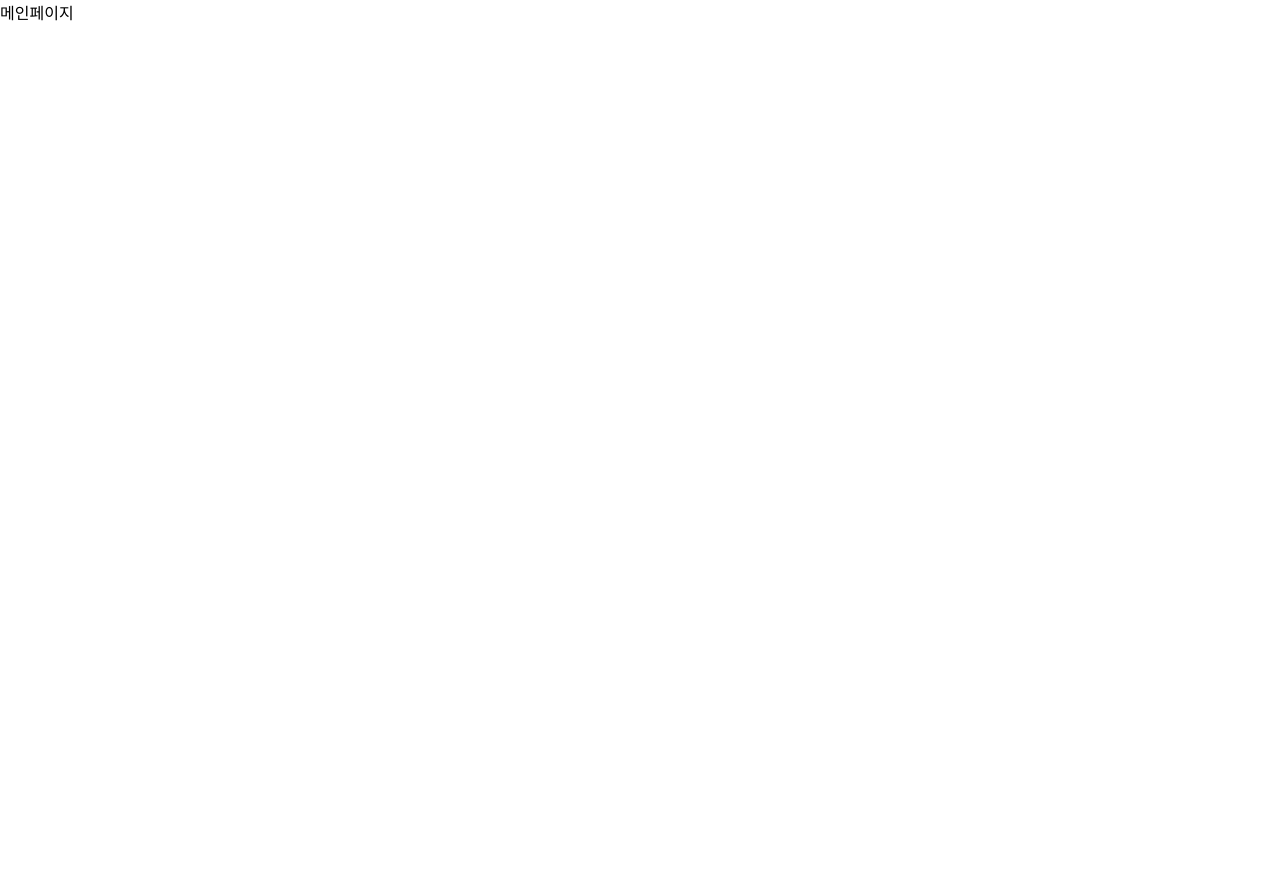
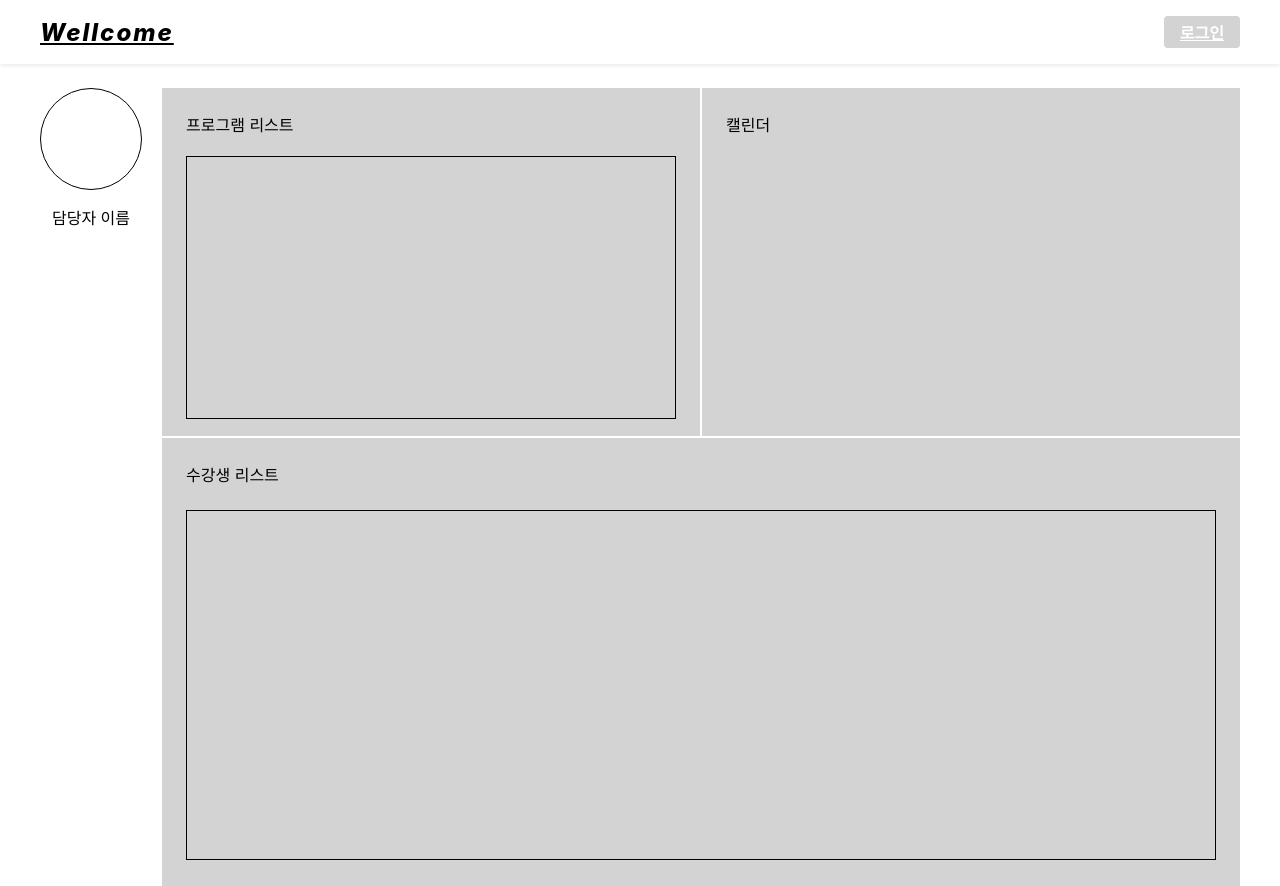
Before and after one commit to coolkim99/Ponyobonyo, a React (Create React App) app: page /main in a window 1280 px wide. Before the commit the page ends 800 px from the top, so only its background shows below. Built offline with nearby package versions, Linux system fonts and the light colour scheme.

Commit message:
Main 레이아웃 추가

```diff
--- /dev/null
+++ b/src/components/Main/Calendar.js
@@ -0,0 +1,26 @@
+import react from 'react';
+import styled from 'styled-components';
+
+const Cal = styled.div`
+  width : 490px;
+  height : 300px;
+  background : lightgray;
+  float :right;
+  display : inline-block;
+  padding : 24px;
+`
+const Spacer = styled.div`
+  height : 1.5rem;
+`
+
+const Calendar = () => {
+    return(
+        <>
+        <Cal>
+            <div>캘린더</div>
+        </Cal>
+        </>
+    );
+}
+
+export default Calendar;
--- /dev/null
+++ b/src/components/Main/Main.js
@@ -0,0 +1,26 @@
+import React from 'react';
+import Responsive from '../common/Responsive';
+import styled from 'styled-components';
+import SideInfoBar from './SideInfoBar';
+import MainContents from './MainContens';
+
+const Wrapper = styled(Responsive)`
+
+`
+const Spacer = styled.div`
+  height : 1.5rem;
+`
+
+const Main = () => {
+    return(
+    <>
+    <Spacer/>
+        <Wrapper>
+            <SideInfoBar/>
+            <MainContents/>
+        </Wrapper>
+    </>
+    );
+}
+
+export default Main;
--- /dev/null
+++ b/src/components/Main/MainContens.js
@@ -0,0 +1,25 @@
+import React from "react";
+import styled from 'styled-components';
+import Projects from "./Projects";
+import Students from './Students';
+import Calendar from "./Calendar";
+
+const Wrapper = styled.div`
+  float : right;
+
+
+  `
+
+const MainContents = () => {
+    return(
+        <>
+            <Wrapper>
+                <Projects/>
+                <Calendar/>
+                <Students/>
+            </Wrapper>
+        </>
+    );
+}
+
+export default MainContents;
--- /dev/null
+++ b/src/components/Main/ProjectList.js
@@ -0,0 +1,27 @@
+import react from 'react';
+import styled from 'styled-components';
+import Button from '../common/Button';
+
+const ListDiv = styled.div`
+    border : 1px solid black;
+    height : 87%;
+`
+
+
+
+const Student = styled.div`
+
+
+`
+
+const Projects = () => {
+    return(
+        <>
+        <ListDiv>
+
+        </ListDiv>
+        </>
+    );
+}
+
+export default Projects;
--- /dev/null
+++ b/src/components/Main/Projects.js
@@ -0,0 +1,31 @@
+import react from 'react';
+import styled from 'styled-components';
+import Button from '../common/Button';
+import ProjectList from './ProjectList';
+
+const Wrapper = styled.div`
+  width : 490px;
+    height : 300px;
+    background : lightgray;
+    display : inline-block;
+    padding : 24px;
+    div{
+        margin-bottom : 20px;
+    }
+`
+const Spacer = styled.div`
+  height : 1.5rem;
+`
+
+const Projects = () => {
+    return(
+        <>
+        <Wrapper>
+            <div>프로그램 리스트</div>
+            <ProjectList/>
+        </Wrapper>
+        </>
+    );
+}
+
+export default Projects;
--- /dev/null
+++ b/src/components/Main/SideInfoBar.js
@@ -0,0 +1,32 @@
+import react from 'react';
+import styled from 'styled-components';
+
+const Wrapper = styled.div`
+  float : left;
+  text-align : center;
+`
+
+const Profile = styled.div`
+  border : 1px solid black;
+  border-radius : 50%;
+  width : 100px;
+  height : 100px;
+  margin: 0 auto;
+  margin-bottom : 15px;
+`
+
+const Username = styled.span`
+    font-size : 1rem;
+`
+const SideInfoBar = () => {
+    return (
+    <>
+        <Wrapper>
+            <Profile></Profile>
+            <Username>담당자 이름</Username>
+        </Wrapper>
+    </>
+    );
+};
+
+export default SideInfoBar;
--- /dev/null
+++ b/src/components/Main/StudenList.js
@@ -0,0 +1,27 @@
+import react from 'react';
+import styled from 'styled-components';
+import Button from '../common/Button';
+
+const ListDiv = styled.div`
+    border : 1px solid black;
+    height : 87%;
+`
+
+
+
+const Student = styled.div`
+
+
+`
+
+const Students = () => {
+    return(
+        <>
+        <ListDiv>
+
+        </ListDiv>
+        </>
+    );
+}
+
+export default Students;
--- /dev/null
+++ b/src/components/Main/Students.js
@@ -0,0 +1,28 @@
+import react from 'react';
+import styled from 'styled-components';
+import Button from '../common/Button';
+import StudenList from '../Main/StudenList';
+
+const Wrapper = styled.div`
+  width : 1030px;
+    height : 400px;
+    background : lightgray;
+    padding : 24px;
+    margin-top : 2px;
+    div{
+        margin-bottom : 24px;
+    }
+`
+
+const Students = () => {
+    return(
+        <>
+        <Wrapper>
+            <div>수강생 리스트</div>
+            <StudenList/>
+        </Wrapper>
+        </>
+    );
+}
+
+export default Students;
--- /dev/null
+++ b/src/components/common/Button.js
@@ -0,0 +1,69 @@
+import React from 'react';
+import styled, { css } from 'styled-components';
+import { Link } from 'react-router-dom';
+
+const buttonStyle = css`
+  border: none;
+  border-radius: 4px;
+  font-size: 1rem;
+  font-weight: bold;
+  padding: 0.25rem 1rem;
+  color: white;
+  outline: none;
+  cursor: pointer;
+  background: lightgray;
+  &:hover {
+    background: lightgray;
+    color: white;
+    text-decoration: none;
+  }
+  ${props =>
+    props.fullWidth &&
+    css`
+      padding-top: 0.75rem;
+      padding-bottom: 0.75rem;
+      width: 100%;
+      font-size: 1.125rem;
+    `}
+  ${props =>
+    props.cyan &&
+    css`
+      background: gray;
+      &:hover {
+        background: gray;
+      }
+    `}
+  ${props =>
+    props.blue &&
+    css`
+      background: gray;
+      &:hover {
+        background: gray;
+      }
+    `}
+  &:disabled {
+    background: gray;
+    color: gray;
+    cursor: not-allowed;
+    }
+`;
+
+
+const StyledButton = styled.button`
+  ${buttonStyle}
+`;
+
+const StyledLink = styled(Link)`
+  ${buttonStyle}
+`;
+
+const Button = props => {
+  return props.to ? (
+    <StyledLink {...props}/>
+  ) : (
+    <StyledButton {...props} />
+  );
+};
+
+
+export default Button;
--- /dev/null
+++ b/src/components/common/Header.js
@@ -0,0 +1,83 @@
+import React from 'react';
+import styled from 'styled-components';
+import { Link } from 'react-router-dom';
+import Responsive from './Responsive';
+import Button from './Button';
+
+const HeaderBlock = styled.div`
+  position: fixed;
+  width: 100%;
+  background: white;
+  z-index : 100;
+  box-shadow: 0px 2px 4px rgba(0, 0, 0, 0.08);
+`;
+
+/**
+ * Responsive 컴포넌트의 속성에 스타일을 추가해서 새로운 컴포넌트 생성
+ */
+const Wrapper = styled(Responsive)`
+  height: 4rem;
+  display: flex;
+  align-items: center;
+  justify-content: space-between; /* 자식 엘리먼트 사이에 여백을 최대로 설정 */
+  .logo {
+    font-size: 1.125rem;
+    font-weight: 800;
+    letter-spacing: 2px;
+  }
+  .right {
+    display: flex;
+    align-items: center;
+  }
+`;
+
+/**
+ * 헤더가 fixed로 되어 있기 때문에 페이지의 컨텐츠가 4rem 아래 나타나도록 해주는 컴포넌트
+ */
+const Spacer = styled.div`
+  height: 4rem;
+`;
+
+const UserInfo = styled.div`
+  font-weight: 800;
+  margin-right: 1rem;
+`;
+const LevelInfo = styled.div`
+  font-weight: 800;
+  margin-right: 0.5rem;
+`;
+
+const LinkTo = styled(Link)`
+  color: black;
+  font-style: oblique;
+  &:hover{
+    color: gray;
+    text-decoration: none;
+  }
+`;
+
+const Header = ({ user, onLogout }) => {
+  return (
+    <>
+      <HeaderBlock>
+        <Wrapper>
+          <LinkTo to="/main" className="logo" style={{ fontSize: '1.5em'}}>
+            Wellcome
+          </LinkTo>
+          {user ? (
+            <div className="right">
+              <Button to ='/'>로그아웃</Button>
+            </div>
+          ) : (
+            <div className="right">
+              <Button to="/login">로그인</Button>
+            </div>
+          )}
+        </Wrapper>
+      </HeaderBlock>
+      <Spacer />
+    </>
+  );
+};
+
+export default Header;
--- a/src/pages/MainPage.js
+++ b/src/pages/MainPage.js
@@ -1,9 +1,12 @@
 import React from 'react'
+import Header from '../components/common/Header';
+import Main from '../components/Main/Main';
 
 function MainPage() {
     return (
         <>
-        <div>메인페이지</div>
+        <Header/>
+        <Main/>
         </>
     );
 }
```
